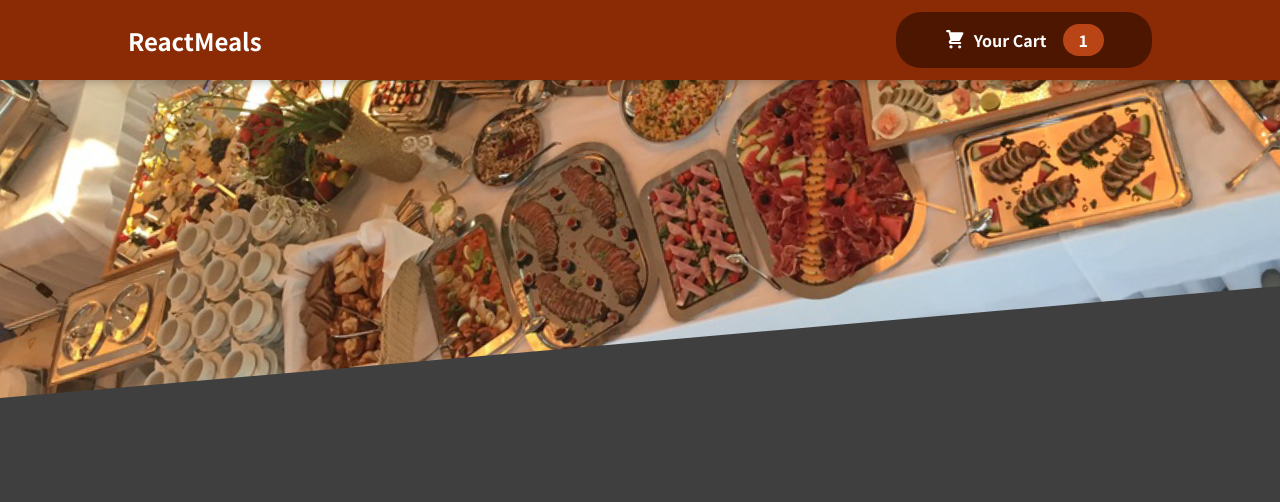
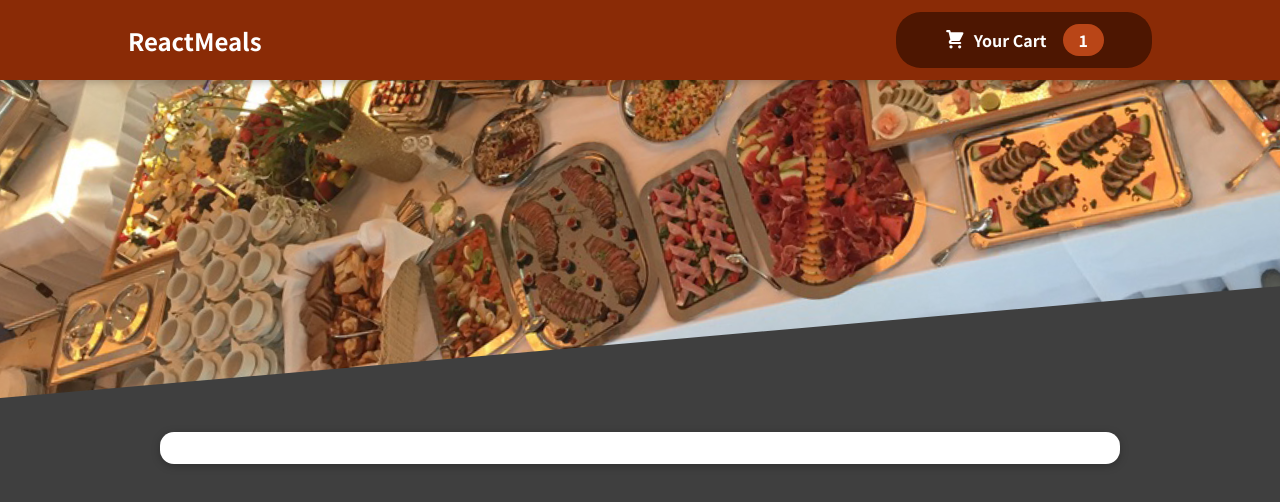
Before and after one commit to jeongsangtae/react-complete-training-third-practice-project, a React (Create React App) app: page / in a window 1280 px wide. Shown: the top 502 px of the page. Built offline with nearby package versions, Linux system fonts and the light colour scheme.

Commit message:
React Complete Training Third Practice Project - AvailableMeals component add

```diff
--- a/src/App.js
+++ b/src/App.js
@@ -1,9 +1,11 @@
+import AvailableMeals from "./components/Meal/AvailableMeals";
 import Header from "./components/UI/Header";
 
 function App() {
   return (
     <div>
       <Header />
+      <AvailableMeals />
     </div>
   );
 }
--- /dev/null
+++ b/src/components/Meal/AvailableMeals.js
@@ -0,0 +1,11 @@
+import React from "react";
+
+import dummyData from "../../assets/dummy-meals";
+import Card from "../UI/Card";
+import classes from "./AvailableMeals.module.css";
+
+const AvailableMeals = () => {
+  return <Card className={classes.meals}></Card>;
+};
+
+export default AvailableMeals;
```
